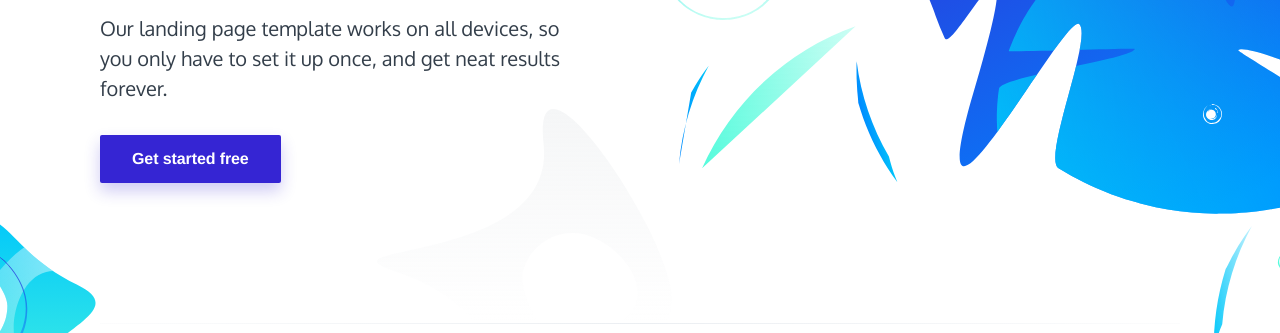
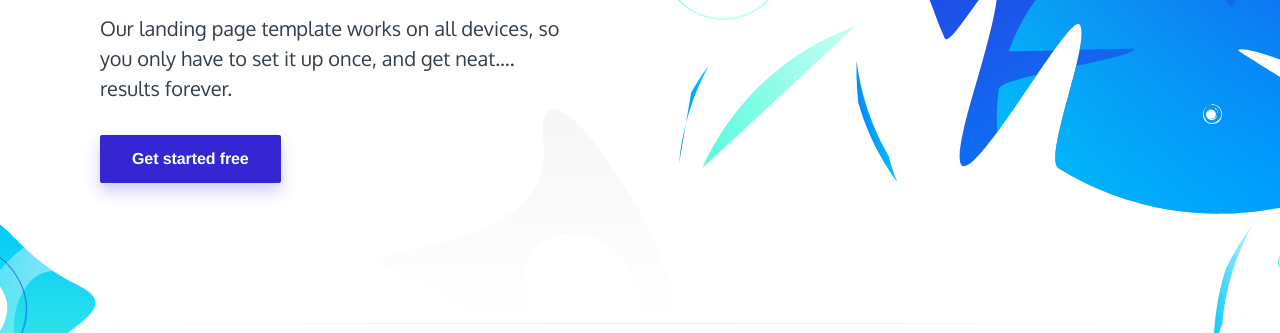
Before and after one commit to amatthew382/amatthew382.lizcarpentry.github.io, a plain HTML site: page index.html in a window 1280 px wide. Shown: the part 287-620 px from the top of the page. Drawn offline with nearby package versions, Linux system fonts and the light colour scheme.

Commit message:
Update index.html
test

```diff
--- a/index.html
+++ b/index.html
@@ -33,7 +33,7 @@
                     <div class="hero-inner">
 						<div class="hero-copy">
 	                        <h1 class="hero-title mt-0 is-revealing">Landing template for Liz Carpentry</h1>
-	                        <p class="hero-paragraph is-revealing">Our landing page template works on all devices, so you only have to set it up once, and get neat results forever.</p>
+	                        <p class="hero-paragraph is-revealing">Our landing page template works on all devices, so you only have to set it up once, and get neat.... results forever.</p>
 	                        <p class="hero-cta mb-0 is-revealing">
 								<a class="button button-primary button-shadow" href="#">Get started free</a>
 							</p>
```
